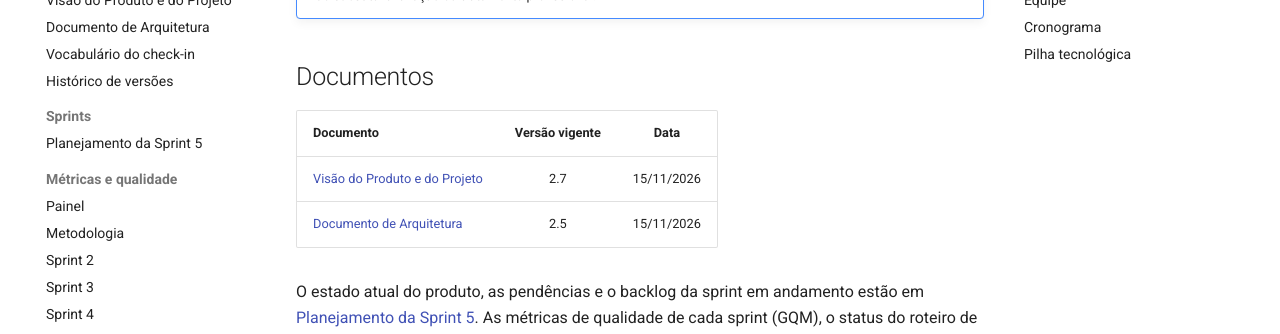
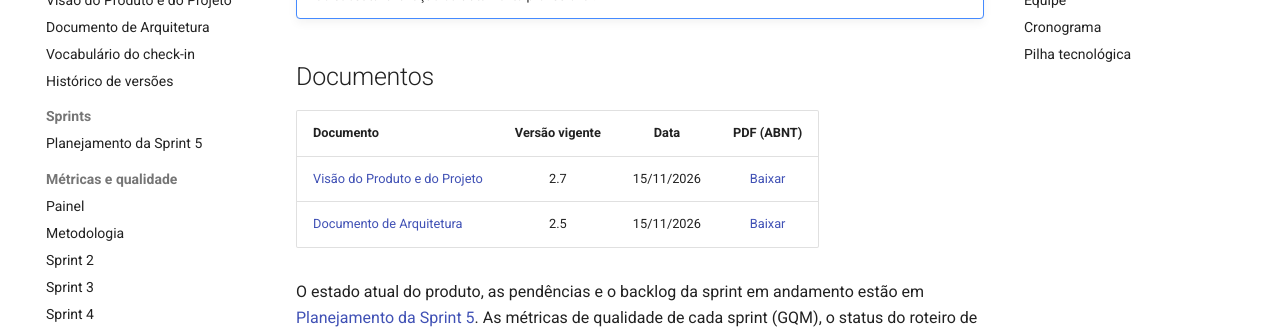
Before and after one commit to FGA0138-MDS-Ajax/2026.2-T03-Lamport, an MkDocs documentation site: the page built from docs/index.md, in a window 1280 px wide and 900 px high, scrolled down 319 px. Shown: the part 135-469 px from the top of the window. Built offline with MkDocs 1.6.1 and Material for MkDocs 9.7.7, drawn with Linux system fonts in a browser that asks for light colours; comment, search, counter and statistics services are not loaded.

Commit message:
docs: PDFs ABNT da Visão v2.7 e da Arquitetura v2.5 para download

```diff
--- a/docs/index.md
+++ b/docs/index.md
@@ -9,10 +9,10 @@ O Sintoniza é uma aplicação web de apoio à saúde mental. Ela combina um **c
 
 ## Documentos
 
-| Documento | Versão vigente | Data |
-| :-- | :--: | :--: |
-| [Visão do Produto e do Projeto](visao-produto-projeto.md) | 2.7 | 15/11/2026 |
-| [Documento de Arquitetura](arquitetura.md) | 2.5 | 15/11/2026 |
+| Documento | Versão vigente | Data | PDF (ABNT) |
+| :-- | :--: | :--: | :--: |
+| [Visão do Produto e do Projeto](visao-produto-projeto.md) | 2.7 | 15/11/2026 | [Baixar](pdf/visao-produto-projeto-v2.7.pdf) |
+| [Documento de Arquitetura](arquitetura.md) | 2.5 | 15/11/2026 | [Baixar](pdf/arquitetura-v2.5.pdf) |
 
 O estado atual do produto, as pendências e o backlog da sprint em andamento estão em [Planejamento da Sprint 5](sprints/sprint-5.md). As métricas de qualidade de cada sprint (GQM), o status do roteiro de testes e os defeitos estão em [Métricas e qualidade](metricas/index.md).
 
```
Also changed, not shown: docs/arquitetura.md (+2 -0 lines), docs/visao-produto-projeto.md (+2 -0 lines), 2 other files.
